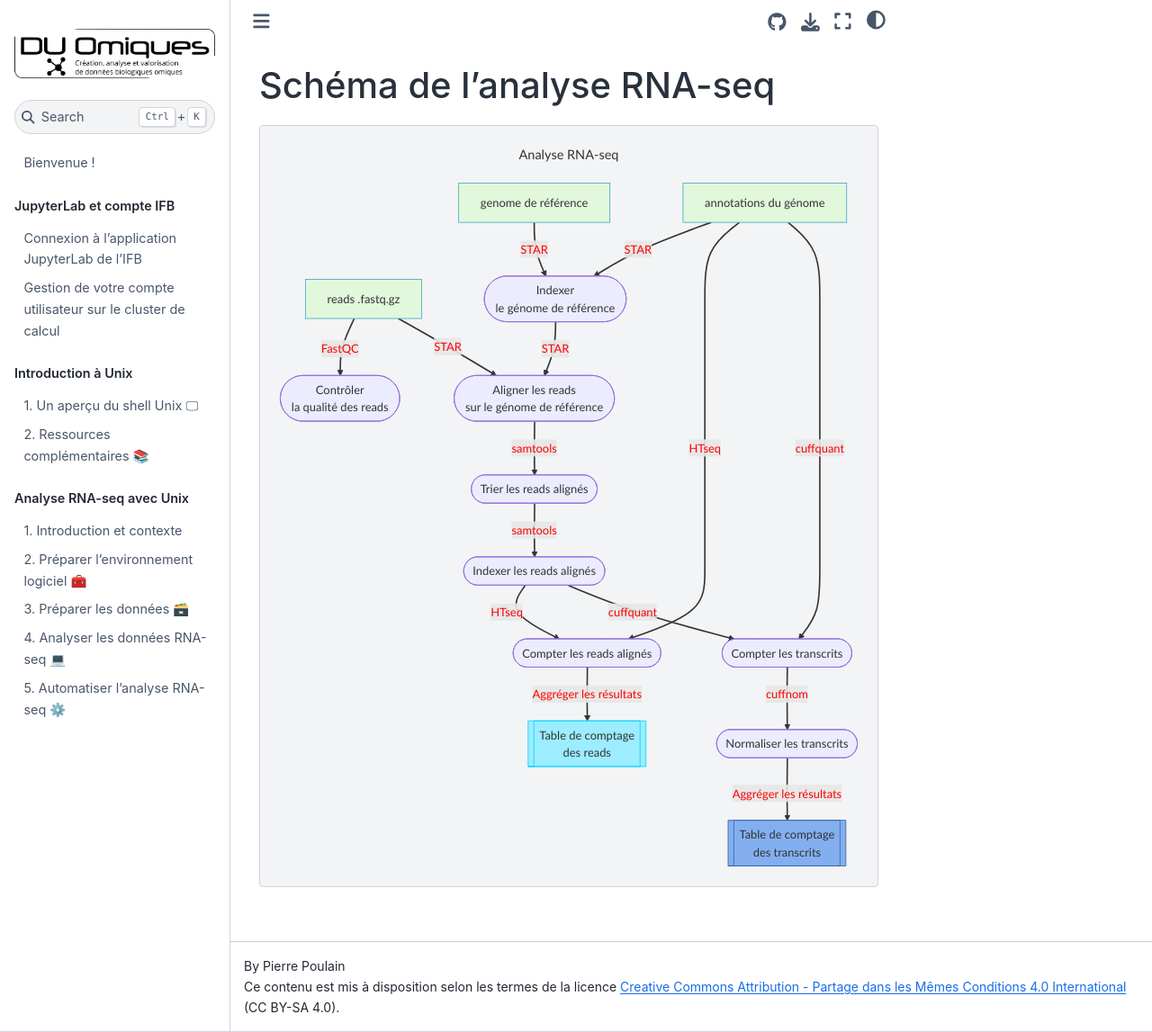
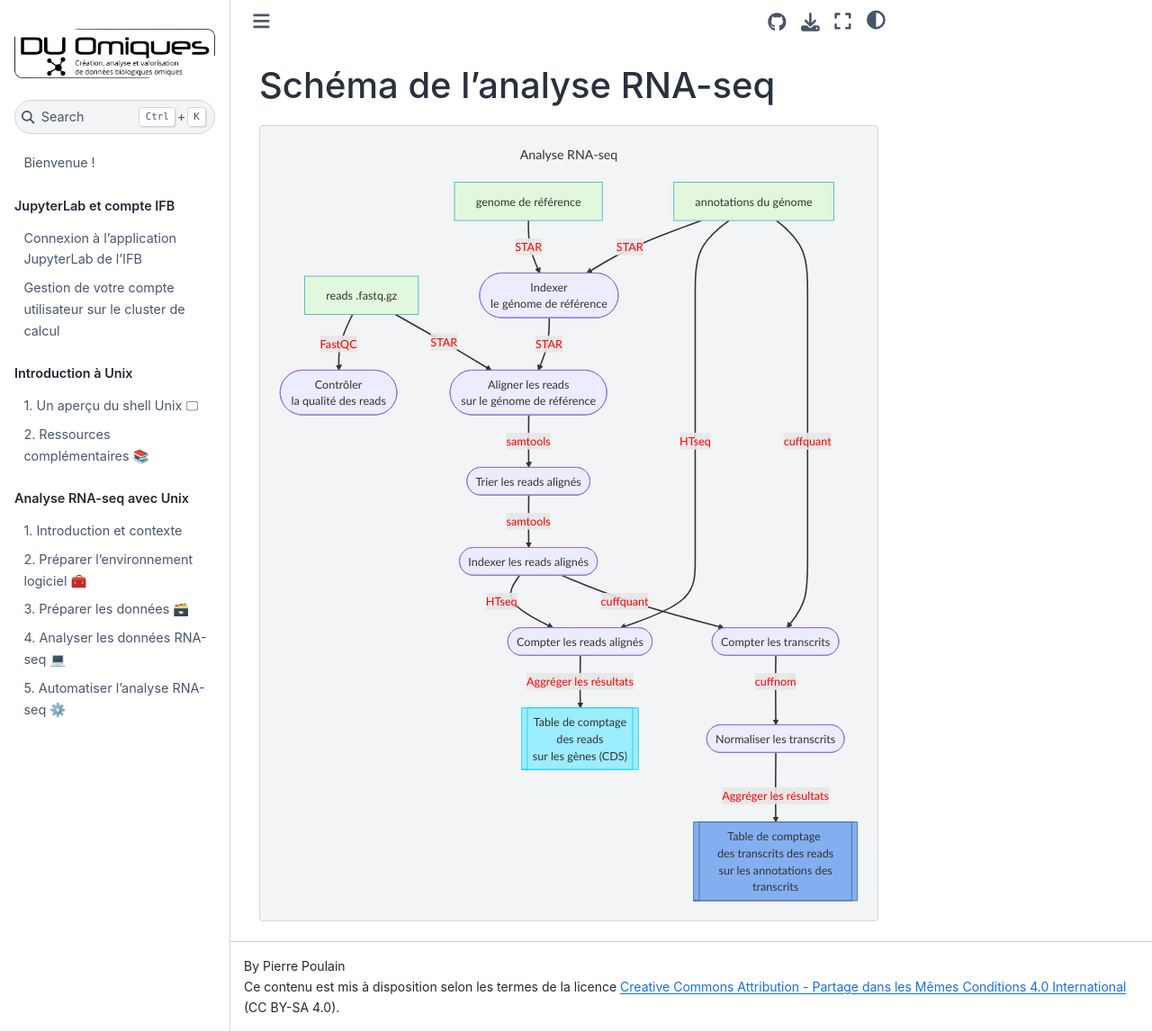
Before and after one commit to pierrepo/unix-tutorial, a Jupyter Book: the page built from content/tuto2/schema.md, in a window 1280 px wide and 1147 px high. Shown: the whole window at 90% size. Built offline with Jupyter Book 1.0.4 settings and Sphinx 7.4.7 and the Sphinx Book theme 1.1.4, drawn with Linux system fonts in a browser that asks for light colours.

Commit message:
Fix schema

```diff
--- a/content/tuto2/schema.md
+++ b/content/tuto2/schema.md
@@ -18,8 +18,8 @@ flowchart TB
     cuffquant(["Compter les transcrits"])
     cuffnorm(["Normaliser les transcrits"])
 
-    table_reads[["Table de comptage <br/> des reads"]]
-    table_transcrits[["Table de comptage <br/> des transcrits"]]
+    table_reads[["Table de comptage <br/> des reads <br /> sur les gènes (CDS)"]]
+    table_transcrits[["Table de comptage <br/> des transcrits des reads <br/> sur les annotations des transcrits"]]
 
     genome -->|"STAR"| star_index
     annotation -->|"STAR"| star_index
```
